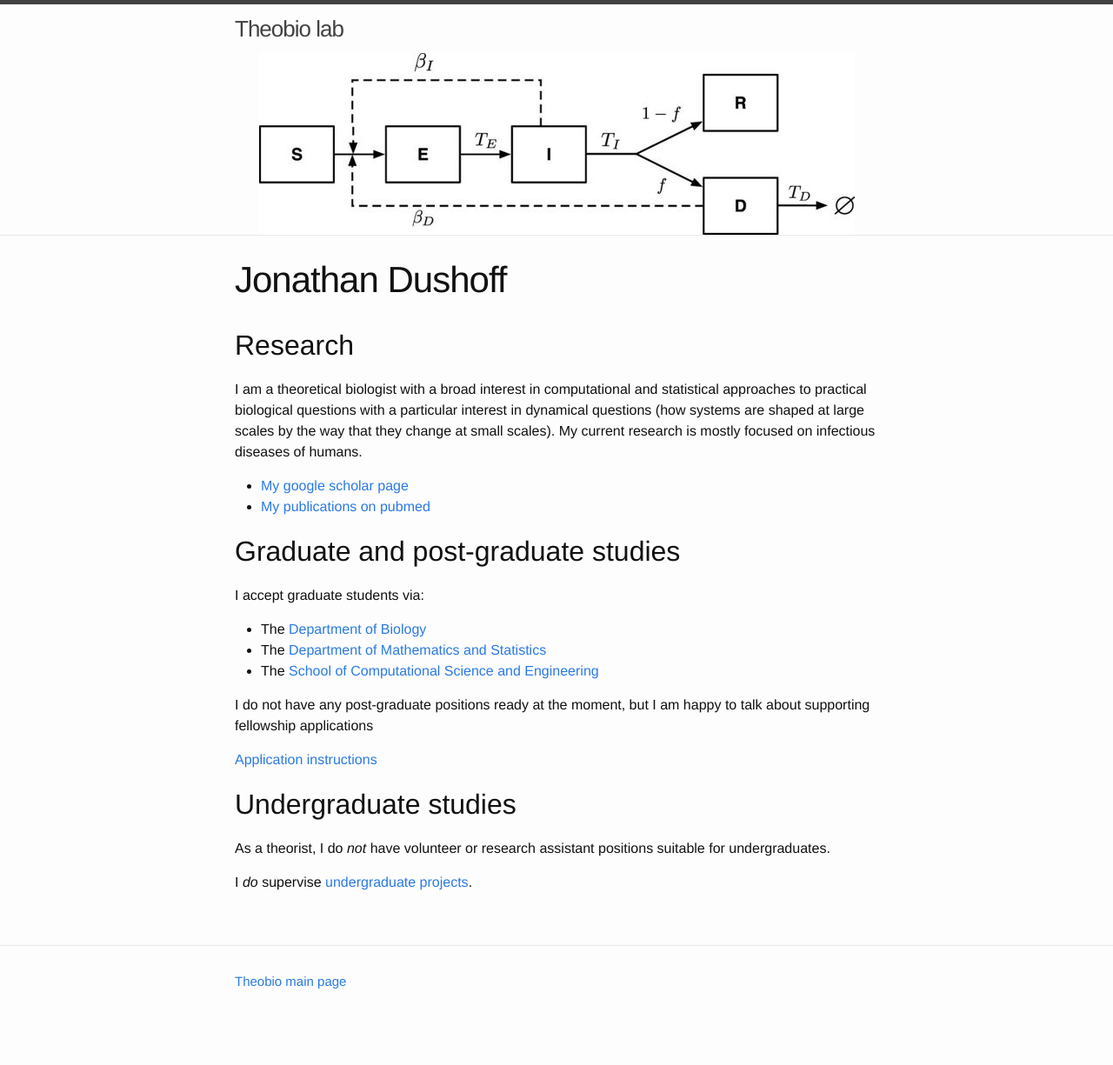
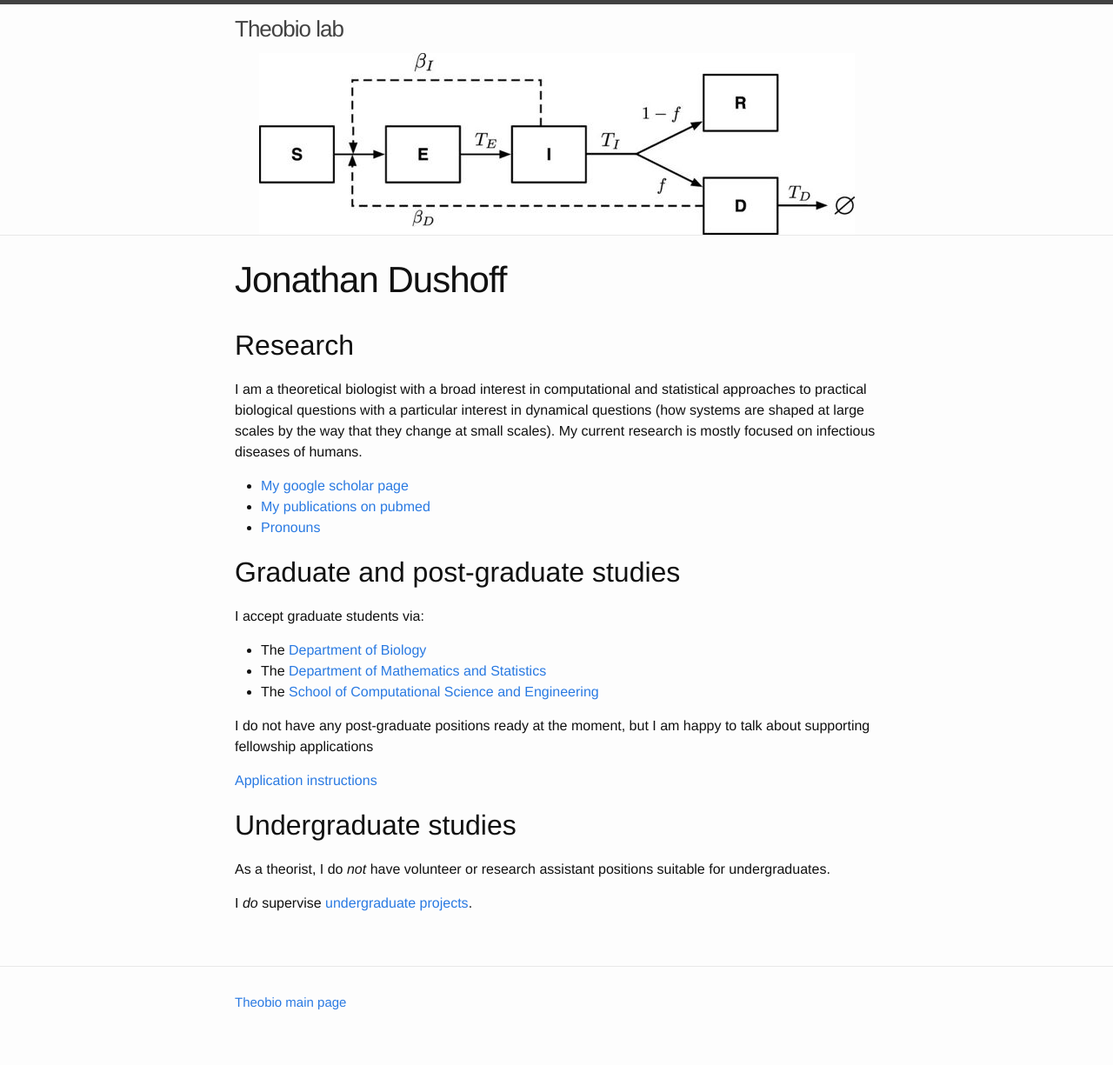
Before and after one commit to mac-theobio/mac-theobio.github.io, a Jekyll site: the page built from dushoff.md, in a window 1280 px wide. Shown: the whole page at 87% size. Built offline with Jekyll 4.4.1, drawn with Linux system fonts in a browser that asks for light colours; before the commit the page ends 1201 px from its top, so only the background shows below that.

Commit message:
pronouns

```diff
--- a/dushoff.md
+++ b/dushoff.md
@@ -9,6 +9,7 @@ I am a theoretical biologist with a broad interest in computational and statisti
 
 * [My google scholar page](https://scholar.google.ca/citations?user=yVwAcxMAAAAJ&hl)
 * [My publications on pubmed](https://www.ncbi.nlm.nih.gov/pubmed/?term=%22dushoff+j*%22%5Bau%5D)
+* [Pronouns](https://dushoff.github.io/notebook/pronouns.html)
 
 ## Graduate and post-graduate studies
 
```
